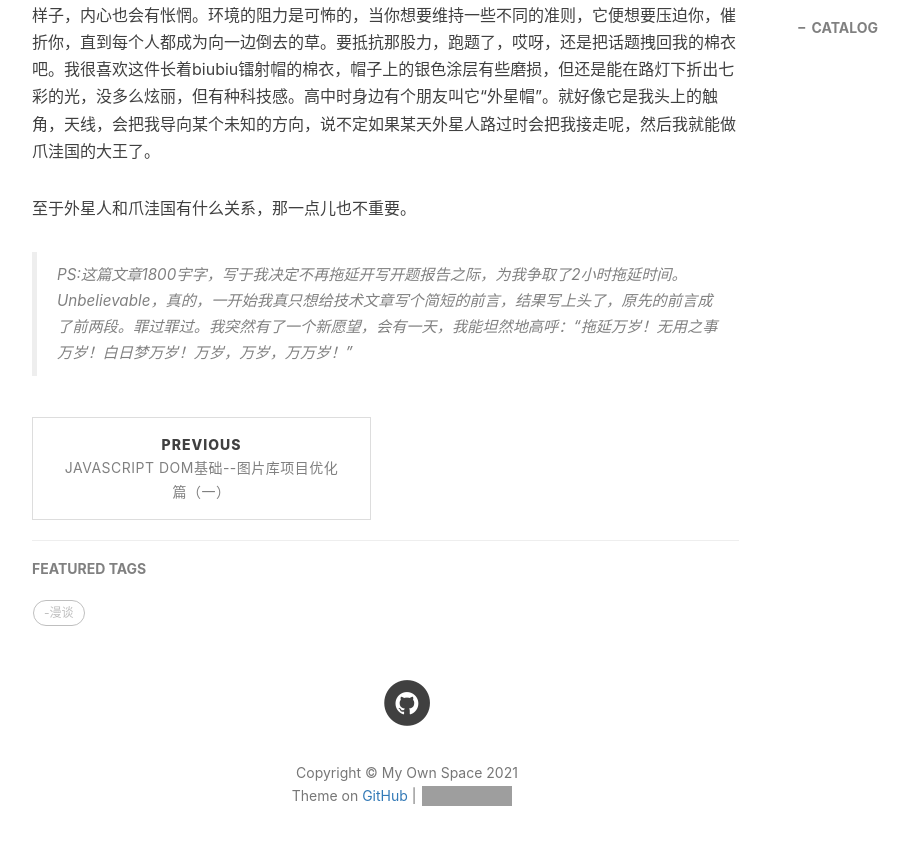
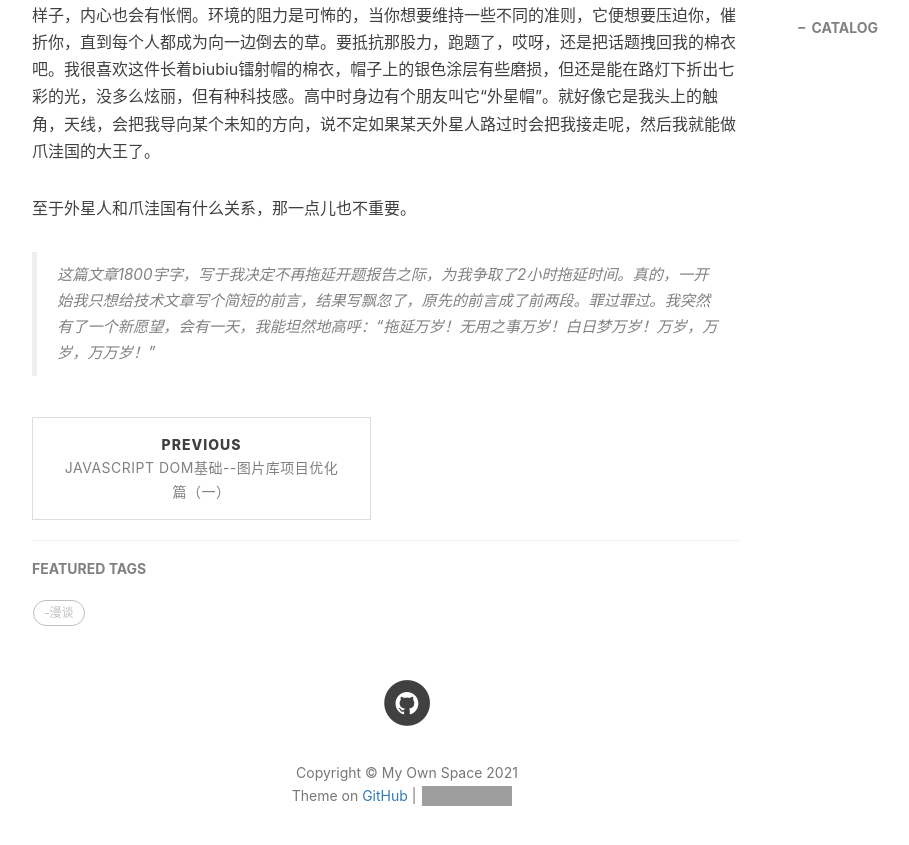
Before and after one commit to elvinhtmc/my-own-space, a Jekyll site: the page built from _posts/2021-11-29-拖延漫谈.md, in a window 1280 px wide and 900 px high, scrolled down 1745 px. Shown: the top 845 px of the window, without its empty margins (233-1142 px from the left). Built offline with Jekyll 4.4.1, drawn with Linux system fonts in a browser that asks for light colours; nearby versions of some CDN libraries; comment, search, counter and statistics services are not loaded; grey boxes are pictures that could not be loaded.

Commit message:
Update 2021-11-29-拖延漫谈.md

```diff
--- a/_posts/2021-11-29-拖延漫谈.md
+++ b/_posts/2021-11-29-拖延漫谈.md
@@ -27,4 +27,4 @@ tags:
 
 至于外星人和爪洼国有什么关系，那一点儿也不重要。
 
-> PS:这篇文章1800宇字，写于我决定不再拖延开写开题报告之际，为我争取了2小时拖延时间。Unbelievable，真的，一开始我真只想给技术文章写个简短的前言，结果写上头了，原先的前言成了前两段。罪过罪过。我突然有了一个新愿望，会有一天，我能坦然地高呼：“拖延万岁！无用之事万岁！白日梦万岁！万岁，万岁，万万岁！”
+> 这篇文章1800宇字，写于我决定不再拖延开题报告之际，为我争取了2小时拖延时间。真的，一开始我只想给技术文章写个简短的前言，结果写飘忽了，原先的前言成了前两段。罪过罪过。我突然有了一个新愿望，会有一天，我能坦然地高呼：“拖延万岁！无用之事万岁！白日梦万岁！万岁，万岁，万万岁！”
```
